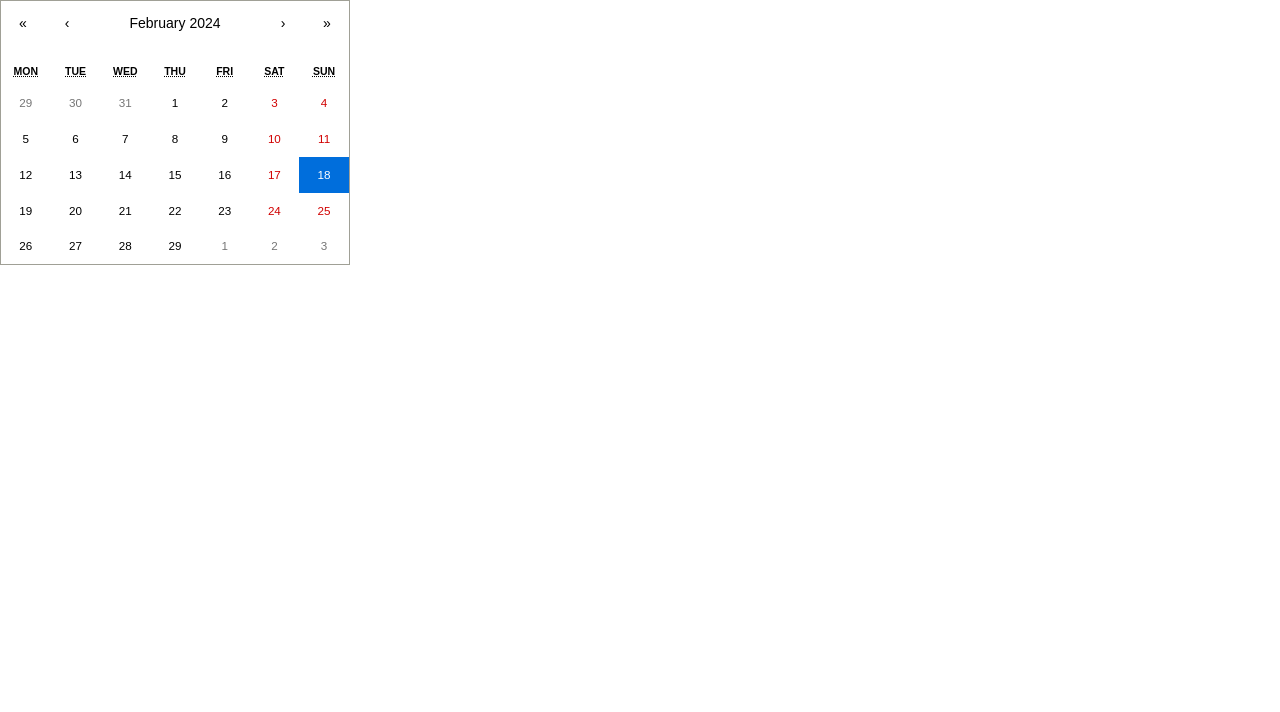
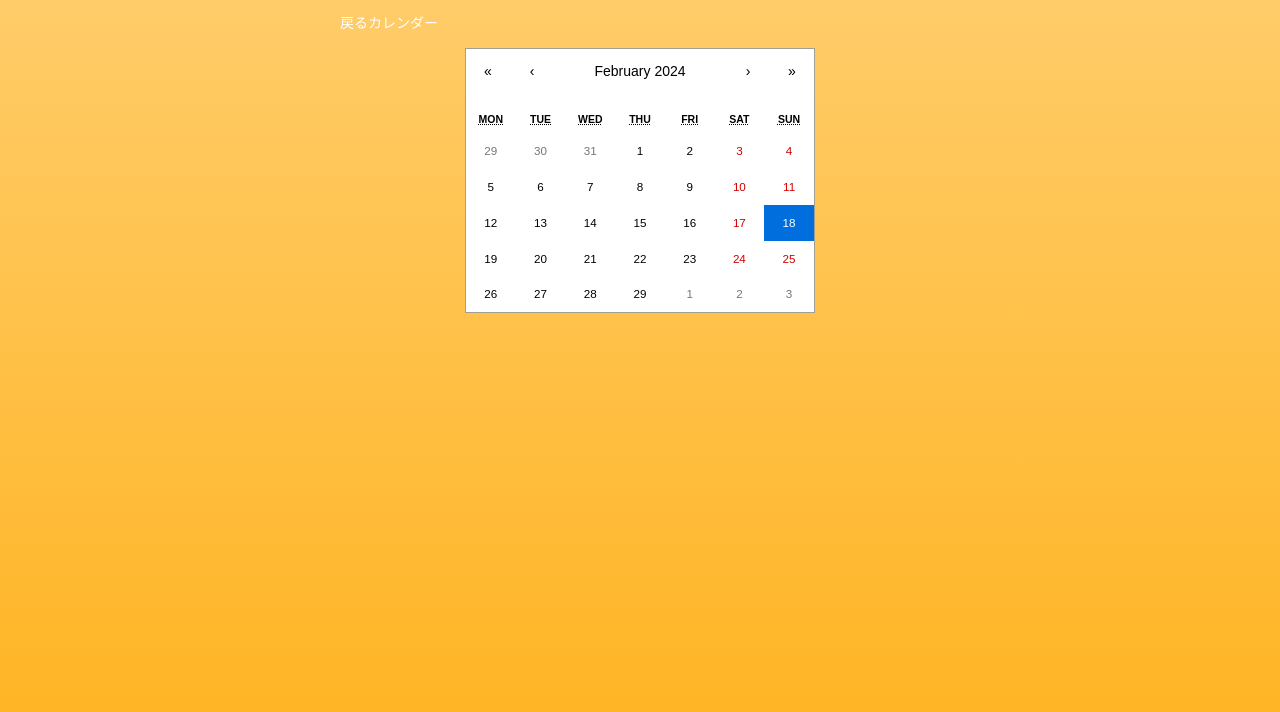
Before and after one commit to takuyaEngineer/diet-app, a React (Create React App) app: page /calendar in a window 1280 px wide. Shown: the top 712 px of the page. Built offline with nearby package versions, Linux system fonts and the light colour scheme; a web font is replaced by a local one.

Commit message:
create サブページのheaderを作成

```diff
--- a/src/components/pages/calendar/Calendar.tsx
+++ b/src/components/pages/calendar/Calendar.tsx
@@ -1,8 +1,17 @@
 import CalendarMonth from 'components/primaries/calender/month/CalendarMonth'
+import HeaderSubPage from 'components/primaries/header/headerSubPage/HeaderSubPage'
 import React from 'react'
+import styles from './calendar.module.scss'
 
 const Calendar: React.FC = () => {
-    return <CalendarMonth></CalendarMonth>
+    return (
+        <div className={styles.wrapper}>
+            <HeaderSubPage title="カレンダー"></HeaderSubPage>
+            <main>
+                <CalendarMonth></CalendarMonth>
+            </main>
+        </div>
+    )
 }
 
 export default Calendar
--- /dev/null
+++ b/src/components/pages/calendar/calendar.module.scss
@@ -0,0 +1,14 @@
+@charset 'utf-8';
+@use 'styles/' as g;
+
+.wrapper {
+    position: relative;
+    display: flex;
+    flex-direction: column;
+    align-items: center;
+    width: 100%;
+    height: 100dvh;
+    margin-right: auto;
+    margin-left: auto;
+    background: linear-gradient(g.colors(main, light), g.colors(main, dark));
+}
--- a/src/components/pages/top/Top.tsx
+++ b/src/components/pages/top/Top.tsx
@@ -7,7 +7,7 @@ const Top: React.FC = () => {
     return (
         <div className={styles.wrapper}>
             <NaviSide classname={styles.navi_side}></NaviSide>
-            <div className={styles.body}>
+            <main className={styles.main}>
                 <div className={styles.contents_area}>
                     <p className={styles.date}>
                         1/21<span className={styles.day_of_week}>(金)</span>
@@ -25,7 +25,7 @@ const Top: React.FC = () => {
                 <div className={styles.char_area}>
                     <img src="/images/pig.png" alt="" />
                 </div>
-            </div>
+            </main>
             <div></div>
         </div>
     )
--- a/src/components/pages/top/top.module.scss
+++ b/src/components/pages/top/top.module.scss
@@ -15,7 +15,7 @@
     background: linear-gradient(g.colors(main, light), g.colors(main, dark));
 }
 
-.body {
+.main {
     display: flex;
     flex-direction: column;
     align-items: center;
--- /dev/null
+++ b/src/components/primaries/header/headerSubPage/HeaderSubPage.tsx
@@ -0,0 +1,31 @@
+import React from 'react'
+import styles from './headerSubPage.module.scss'
+import { useNavigate } from 'react-router-dom'
+
+interface props {
+    title: string
+}
+
+const HeaderSubPage: React.FC<props> = (props: props) => {
+    const navigate = useNavigate()
+
+    const goBack = (): void => {
+        navigate(-1)
+    }
+
+    return (
+        <header className={styles.wrapper}>
+            <button
+                className={styles.go_back_button}
+                onClick={() => {
+                    goBack()
+                }}
+            >
+                戻る
+            </button>
+            <p className={styles.title}>{props.title}</p>
+        </header>
+    )
+}
+
+export default HeaderSubPage
--- /dev/null
+++ b/src/components/primaries/header/headerSubPage/headerSubPage.module.scss
@@ -0,0 +1,18 @@
+@charset 'utf-8';
+@use 'styles/' as g;
+
+.wrapper {
+    display: flex;
+    align-items: center;
+    width: 100%;
+    max-width: 60rem;
+    height: 4.8rem;
+}
+
+.go_back_button {
+    color: g.colors(common, white);
+}
+
+.title {
+    color: g.colors(common, white);
+}
```
